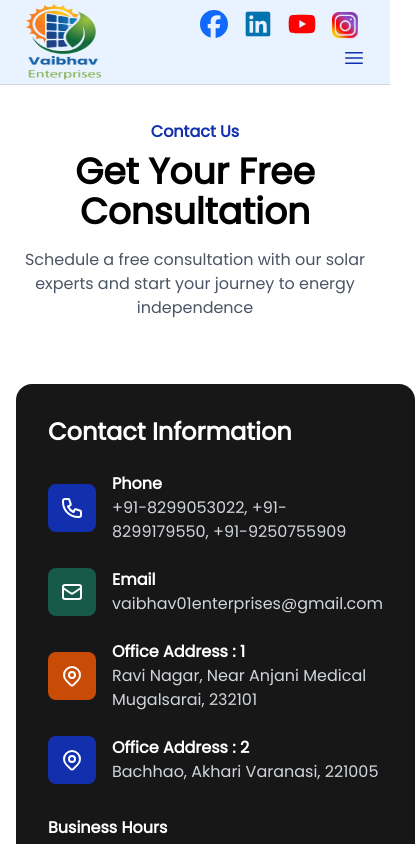
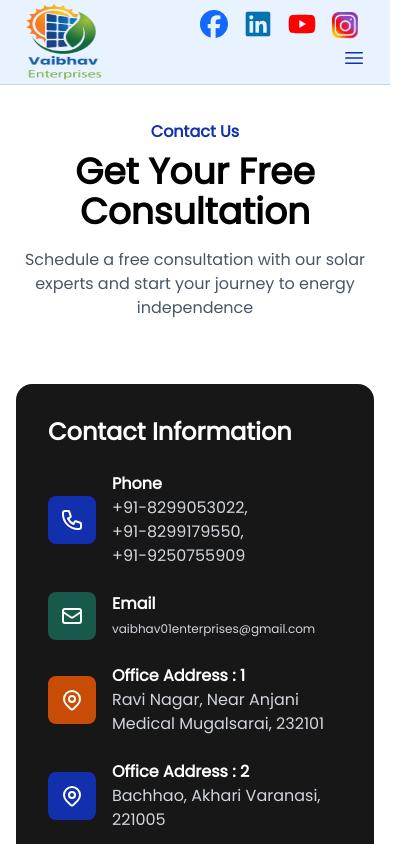
Before and after one commit to Ashish-121k/Solar-Website, a React (Vite) app in the folder frontend/vite-project/: page /contactus in a window 390 px wide. Shown: the top 844 px of the page, 415 px wide, since content can reach past the window. Built offline with nearby package versions, Linux system fonts and the light colour scheme.

Commit message:
update contact email font size and phone no

```diff
--- a/frontend/vite-project/src/Pages/Contact.jsx
+++ b/frontend/vite-project/src/Pages/Contact.jsx
@@ -77,8 +77,11 @@ const Contact = () => {
                 </div>
                 <div>
                   <h4 className="font-semibold">Phone</h4>
-                  <p className="text-gray-300">+91-8299053022, +91-8299179550, +91-9250755909
-                  </p>
+                  <span className="text-gray-300">
+                        <a href="tel:+918299053022" className="hover:text-blue-400 transition inline-block sm:inline">+91-8299053022</a>,
+                        <a href="tel:+918299179550" className="hover:text-blue-400 transition inline-block sm:inline">+91-8299179550</a>,
+                        <a href="tel:+919250755909" className="hover:text-blue-400 transition inline-block sm:inline">+91-9250755909</a>
+                  </span>
                 </div>
               </div>
 
@@ -90,7 +93,7 @@ const Contact = () => {
                 </div>
                 <div>
                   <h4 className="font-semibold">Email</h4>
-                  <p className="text-gray-300">vaibhav01enterprises@gmail.com</p>
+                  <a href="mailto:vaibhav01enterprises@gmail.com" className="text-gray-300 text-xs">vaibhav01enterprises@gmail.com</a>
                 </div>
               </div>
 
```
